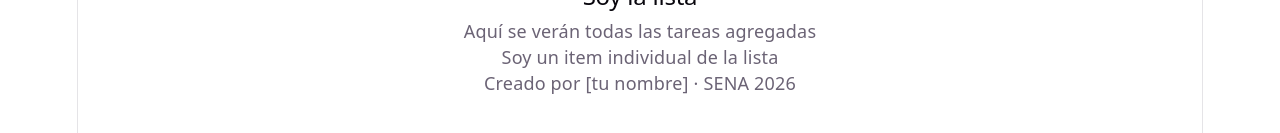
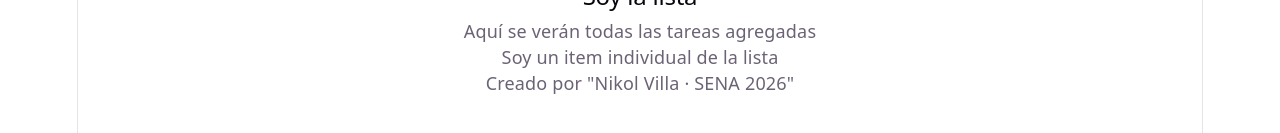
Before and after one commit to nikolvilla808-star/Gestor_de-_tareas, a React (Vite) app: page / in a window 1280 px wide. Shown: the part 197-330 px from the top of the page. Built offline with nearby package versions, Linux system fonts and the light colour scheme.

Commit message:
Corrijiendo errores en consola

```diff
--- a/src/componentes/PiePagina.jsx
+++ b/src/componentes/PiePagina.jsx
@@ -3,7 +3,7 @@
 function PiePagina() {
     return (
         <footer>
-            <p>Creado por [tu nombre] · SENA 2026</p>
+            <p>Creado por "Nikol Villa · SENA 2026"</p>
         </footer>
     );
 }
```
